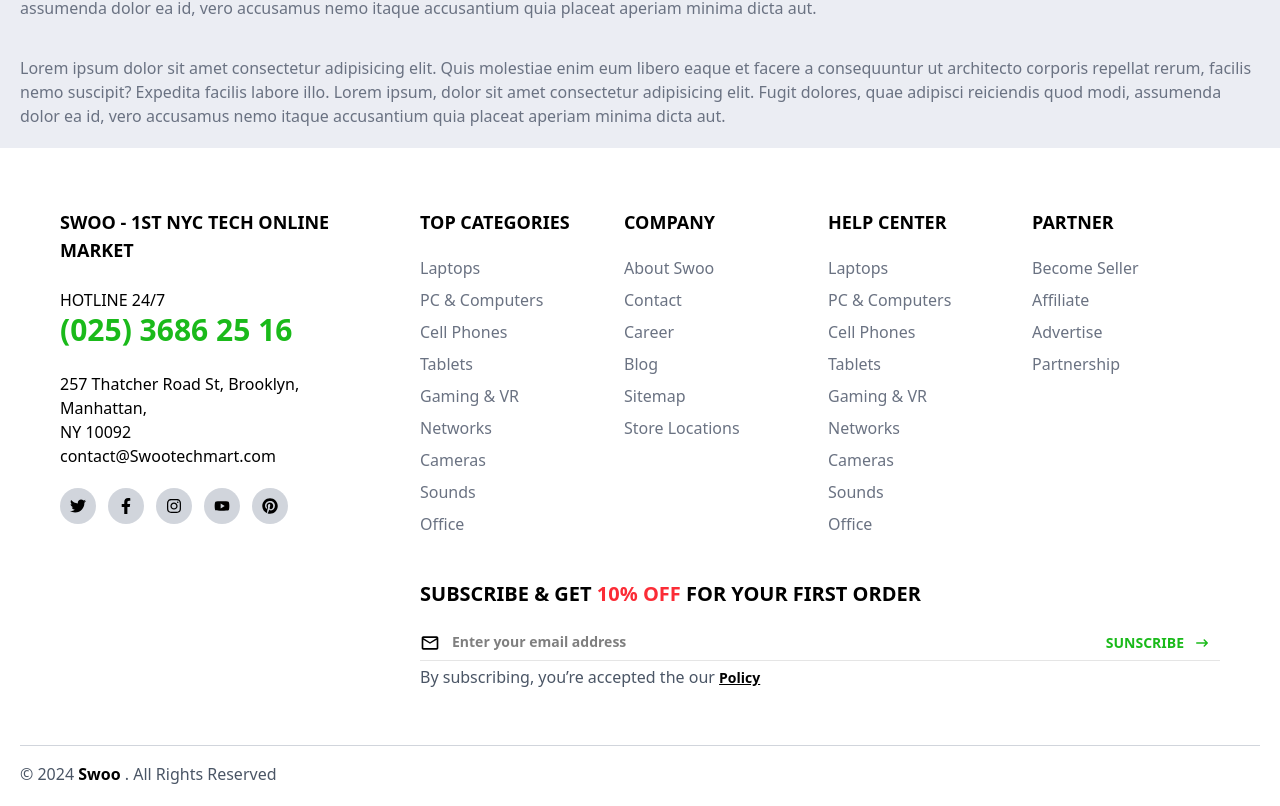
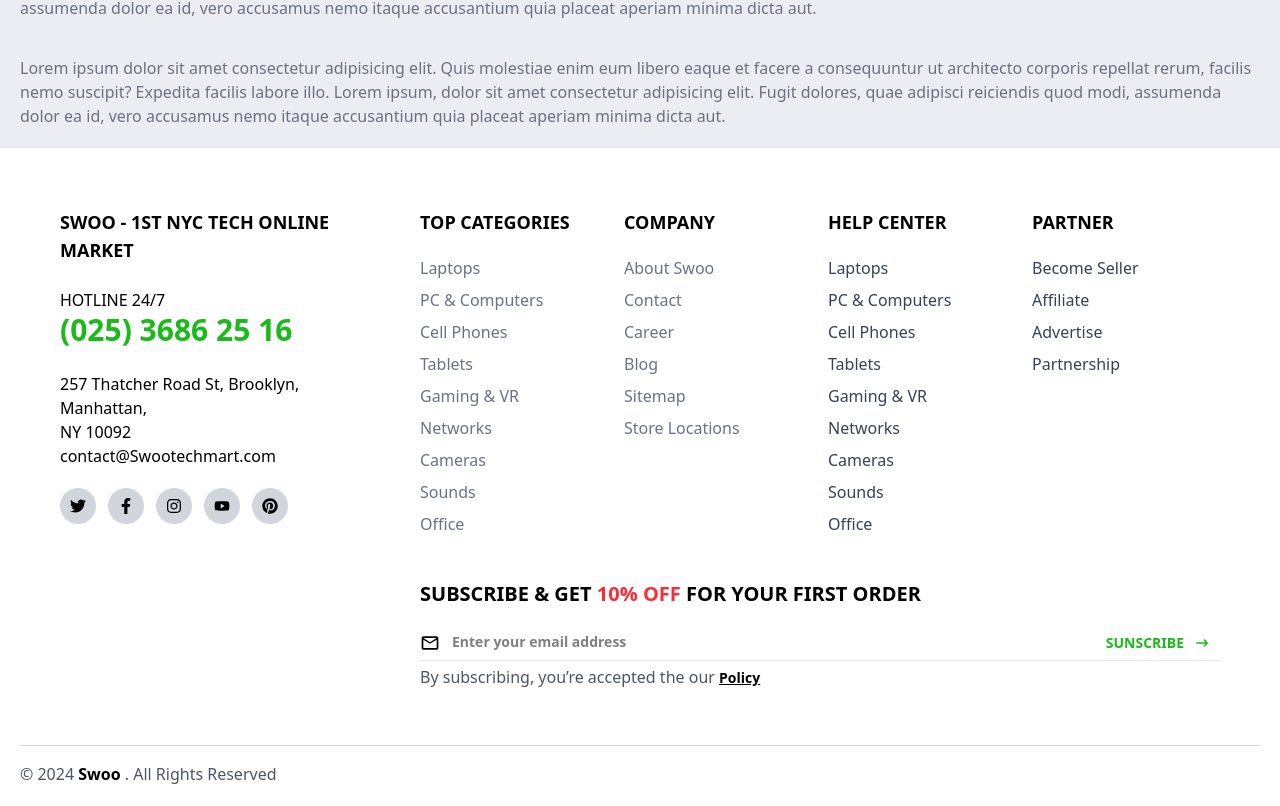
Before and after one commit to mayermamdouh/swoo-optimized-frontend, a Next.js app: page / in a window 1280 px wide. Shown: the part 3935-4741 px from the top of the page. Built offline with nearby package versions, Linux system fonts and the light colour scheme.

Commit message:
edit in footer

```diff
--- a/src/components/Footer.tsx
+++ b/src/components/Footer.tsx
@@ -26,52 +26,87 @@ export default function Footer() {
               <h2 className="text-lg font-bold uppercase">top Categories</h2>
 
               <ul className="flex flex-col gap-2  text-gray-500">
-                <li>Laptops</li>
-                <li>PC & Computers</li>
-                <li>Cell Phones</li>
-                <li>Tablets</li>
-                <li>Gaming & VR</li>
-                <li>Networks</li>
-                <li>Cameras</li>
-                <li>Sounds</li>
-                <li>Office</li>
+                {[
+                  "Laptops",
+                  "PC & Computers",
+                  "Cell Phones",
+                  "Tablets",
+                  "Gaming & VR",
+                  "Networks",
+                  "Cameras",
+                  "Sounds",
+                  "Office",
+                ].map((item, index) => (
+                  <li
+                    key={index}
+                    className="cursor-pointer hover:text-black hover:underline transition-all duration-200"
+                  >
+                    {item}
+                  </li>
+                ))}
               </ul>
             </div>
             <div className="flex-1 flex flex-col items-start gap-5">
               <h2 className="text-lg font-bold uppercase">company</h2>
 
               <ul className="flex flex-col gap-2 text-gray-500">
-                <li>About Swoo</li>
-                <li>Contact</li>
-                <li>Career</li>
-                <li>Blog</li>
-                <li>Sitemap</li>
-                <li>Store Locations</li>
+                {[
+                  "About Swoo",
+                  "Contact",
+                  "Career",
+                  "Blog",
+                  "Sitemap",
+                  "Store Locations",
+                ].map((item, index) => (
+                  <li
+                    key={index}
+                    className="cursor-pointer hover:text-black hover:underline transition-all duration-200"
+                  >
+                    {item}
+                  </li>
+                ))}
               </ul>
             </div>
             <div className="flex-1 flex flex-col items-start gap-5">
               <h2 className="text-lg font-bold uppercase">help center</h2>
 
               <ul className="flex flex-col gap-2 text-gray-500">
-                <li>Laptops</li>
-                <li>PC & Computers</li>
-                <li>Cell Phones</li>
-                <li>Tablets</li>
-                <li>Gaming & VR</li>
-                <li>Networks</li>
-                <li>Cameras</li>
-                <li>Sounds</li>
-                <li>Office</li>
+                {[
+                  "Laptops",
+                  "PC & Computers",
+                  "Cell Phones",
+                  "Tablets",
+                  "Gaming & VR",
+                  "Networks",
+                  "Cameras",
+                  "Sounds",
+                  "Office",
+                ].map((item, index) => (
+                  <li
+                    key={index}
+                    className="relative cursor-pointer text-gray-700 transition-colors duration-200 hover:text-black"
+                  >
+                    {item}
+                    <span className="absolute left-0 bottom-0 w-0 h-[2px] bg-black transition-all duration-300 hover:w-full"></span>
+                  </li>
+                ))}
               </ul>
             </div>
             <div className="flex-1 flex flex-col items-start gap-5">
               <h2 className="text-lg font-bold uppercase">partner</h2>
 
               <ul className="flex flex-col gap-2 text-gray-500">
-                <li>Become Seller</li>
-                <li>Affiliate</li>
-                <li>Advertise</li>
-                <li>Partnership</li>
+                {["Become Seller", "Affiliate", "Advertise", "Partnership"].map(
+                  (item, index) => (
+                    <li
+                      key={index}
+                      className="relative cursor-pointer text-gray-700 transition-colors duration-200 hover:text-black"
+                    >
+                      {item}
+                      <span className="absolute left-0 bottom-0 w-0 h-[2px] bg-black transition-all duration-300 hover:w-full"></span>
+                    </li>
+                  ),
+                )}
               </ul>
             </div>
           </div>
```
